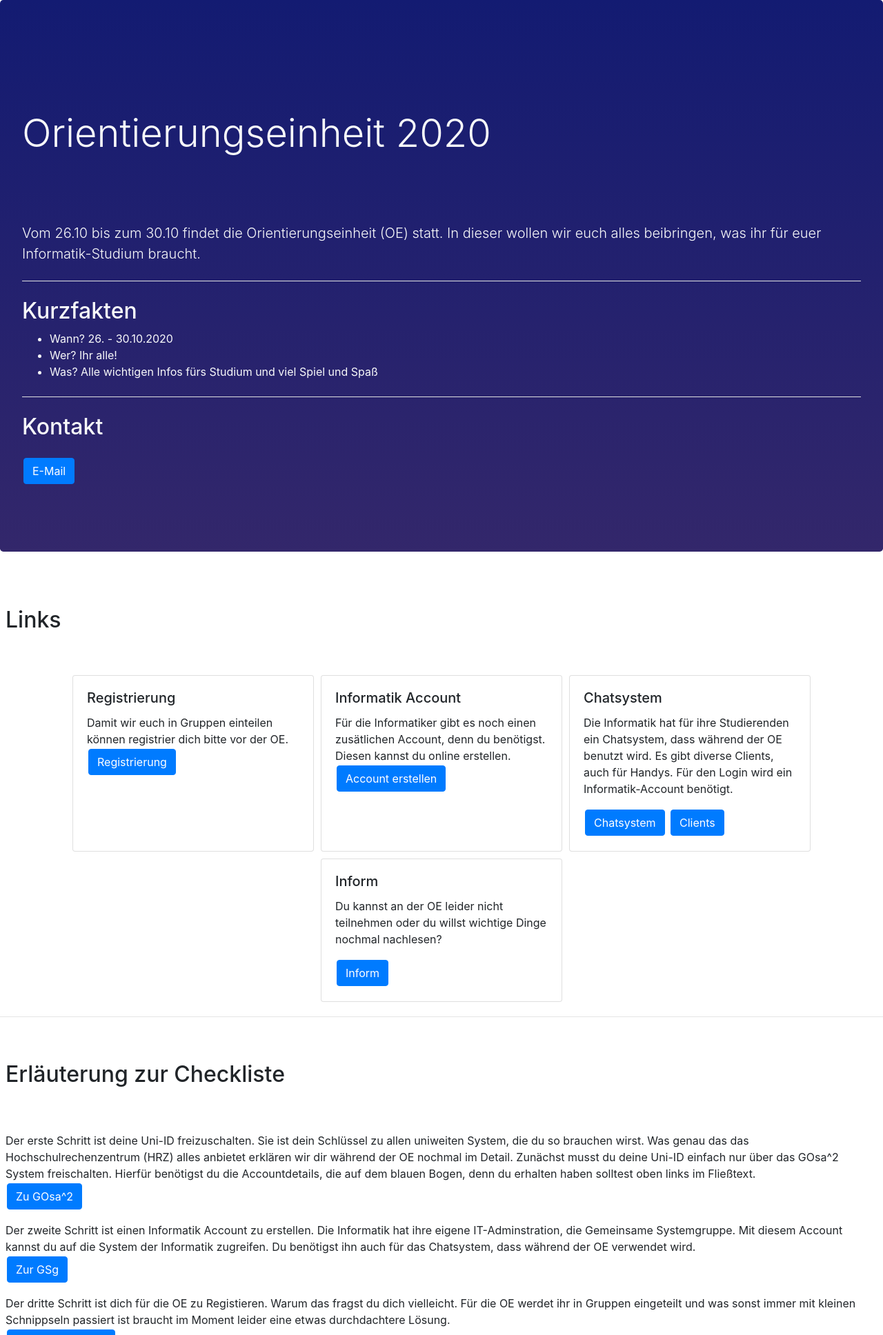
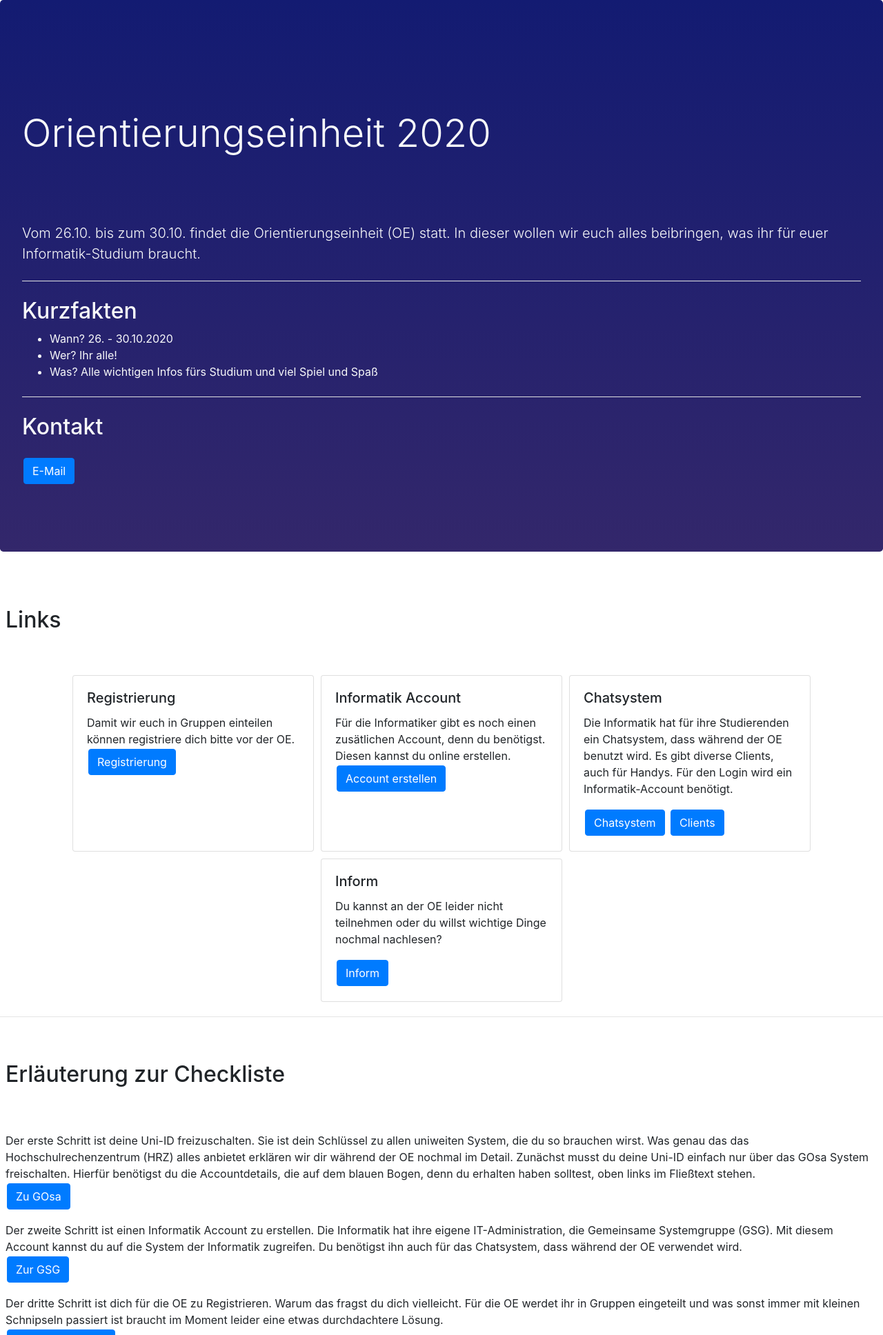
Before and after one commit to GinaMuuss/oe-2020, a Flask app: page / in a window 1280 px wide. Shown: the top 1936 px of the page at 69% size. Run offline with Flask 2, Linux system fonts and the light colour scheme; some libraries are stand-ins or nearby versions.

Commit message:
fixed typos

```diff
--- a/templates/index.html
+++ b/templates/index.html
@@ -55,7 +55,7 @@
 		<div class="content">
 			<h1 class="display-4 my-5 py-5">O&#173;ri&#173;en&#173;tier&#173;ungs&#173;ein&#173;heit 2020</h1>
 			<p class="lead">
-				Vom 26.10 bis zum 30.10 findet die Orientierungseinheit (OE) statt.
+				Vom 26.10. bis zum 30.10. findet die Orientierungseinheit (OE) statt.
 				In dieser wollen wir euch alles beibringen, was ihr f&uuml;r euer Informatik-Studium braucht.
 			</p>
 			<hr class="my-4 bg-light" />
@@ -80,7 +80,7 @@
 					<div class="card-body">
 						<h5 class="card-title">Registrierung</h5>
 						<p class="card-text">
-							Damit wir euch in Gruppen einteilen k&ouml;nnen registrier dich bitte vor der OE.
+							Damit wir euch in Gruppen einteilen k&ouml;nnen registriere dich bitte vor der OE.
 							<a href="/register" class="btn btn-primary">Registrierung</a>
 						</p>
 					</div>
@@ -129,27 +129,27 @@
 				die du so brauchen wirst.
 				Was genau das das Hochschulrechenzentrum (HRZ) alles anbietet erkl&auml;ren wir dir w&auml;hrend der OE nochmal im
 				Detail.
-				Zun&auml;chst musst du deine Uni-ID einfach nur &uuml;ber das GOsa^2 System freischalten.
-				Hierf&uuml;r ben&ouml;tigst du die Accountdetails, die auf dem blauen Bogen, denn du erhalten haben solltest oben
-				links im Flie&szlig;text.
+				Zun&auml;chst musst du deine Uni-ID einfach nur &uuml;ber das GOsa System freischalten.
+				Hierf&uuml;r ben&ouml;tigst du die Accountdetails, die auf dem blauen Bogen, denn du erhalten haben solltest, oben
+				links im Flie&szlig;text stehen.
 			</div>
-			<a href="https://gosa.gosa.uni-bonn.de/" class="btn btn-primary">Zu GOsa^2</a>
+			<a href="https://gosa.gosa.uni-bonn.de/" class="btn btn-primary">Zu GOsa</a>
 			</p>
 			<p>
 			<div>
 				Der zweite Schritt ist einen Informatik Account zu erstellen.
-				Die Informatik hat ihre eigene IT-Adminstration, die Gemeinsame Systemgruppe.
+				Die Informatik hat ihre eigene IT-Administration, die Gemeinsame Systemgruppe (GSG).
 				Mit diesem Account kannst du auf die System der Informatik zugreifen.
 				Du ben&ouml;tigst ihn auch f&uuml;r das Chatsystem, dass w&auml;hrend der OE verwendet wird.
 			</div>
 			<a href="https://gsg.informatik.uni-bonn.de/doku.php?id=de:accounts:students" class="btn btn-primary">Zur
-				GSg</a>
+				GSG</a>
 			</p>
 			<p>
 			<div>
-				Der dritte Schritt ist dich f&uuml;r die OE zu Registieren.
+				Der dritte Schritt ist dich f&uuml;r die OE zu Registrieren.
 				Warum das fragst du dich vielleicht.
-				F&uuml;r die OE werdet ihr in Gruppen eingeteilt und was sonst immer mit kleinen Schnippseln passiert ist
+				F&uuml;r die OE werdet ihr in Gruppen eingeteilt und was sonst immer mit kleinen Schnipseln passiert ist
 				braucht im Moment leider eine etwas durchdachtere L&ouml;sung.
 			</div>
 			<a href="/register" class="btn btn-primary">Zur Registrierung</a>
@@ -165,7 +165,7 @@
 		<section>
 			<h2 class="px-2 py-5">Tagesplan</h2>
 			<p>
-				Aktueller Stand, kann sich noch  &auml;ndern.
+				Aktueller Stand, kann sich noch &auml;ndern.
 			</p>
 			<div class="table-responsive">
 				<table class="table">
```
Also changed, not shown: templates/register.html (+4 -4 lines).
